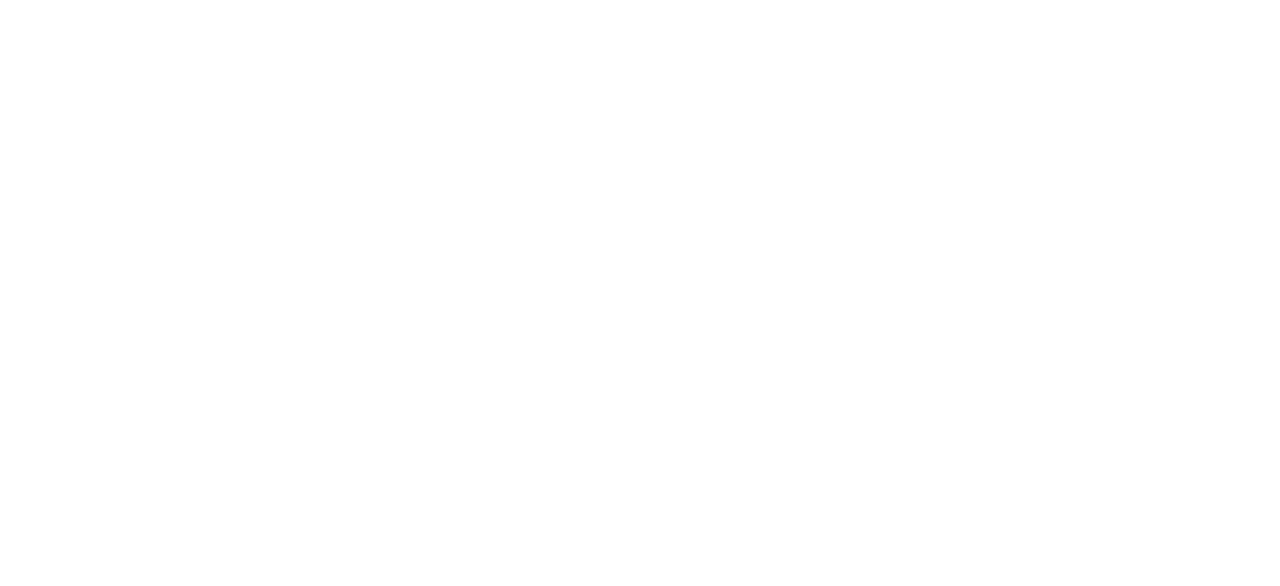
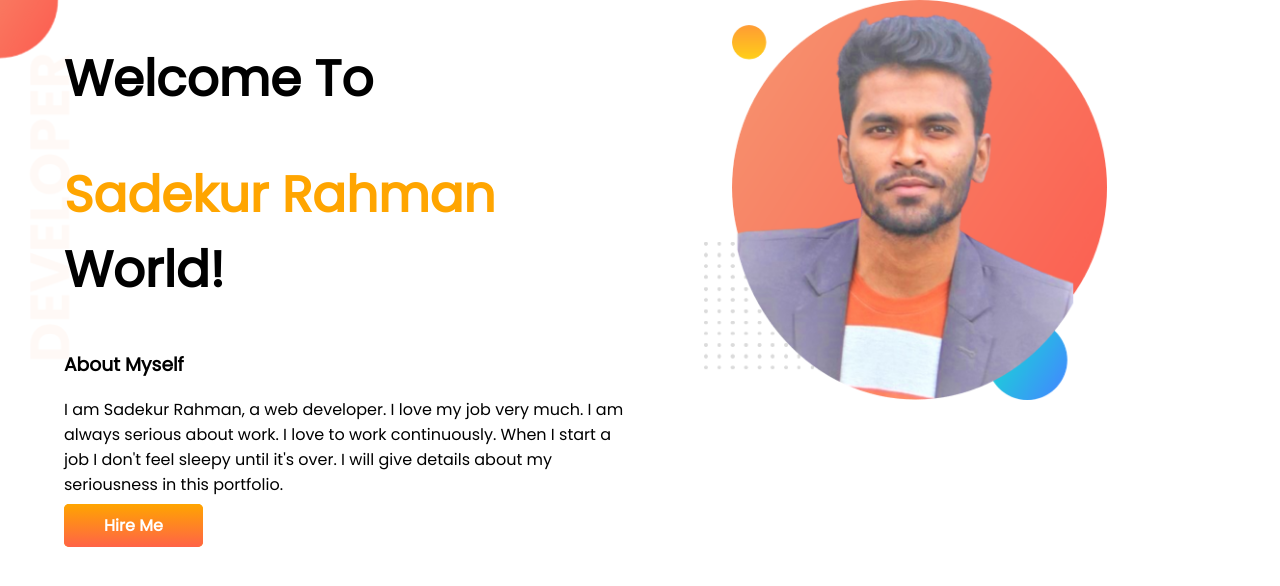
Before and after one commit to SadekurNiloy/developer-portfolio, a plain HTML site: page index.html in a window 1280 px wide. Drawn offline with Linux system fonts and the light colour scheme.

Commit message:
all files are commited

```diff
--- a/index.html
+++ b/index.html
@@ -5,9 +5,23 @@
     <meta http-equiv="X-UA-Compatible" content="IE=edge">
     <meta name="viewport" content="width=device-width, initial-scale=1.0">
     <title>Sadekur Rahman Portfolio</title>
+    <link rel="preconnect" href="https://fonts.googleapis.com">
+    <link rel="preconnect" href="https://fonts.gstatic.com" crossorigin>
+    <link href="https://fonts.googleapis.com/css2?family=Open+Sans:wght@300;400;500&family=Poppins&display=swap" rel="stylesheet">
     <link rel="stylesheet" href="style.css">
 </head>
 <body>
-
+    <section class="top-banner">
+        <div class="half-width">
+            <h1>welcome to</h1>
+            <h1><span class="orange-color">sadekur rahman</span> world!</h1>
+            <h3>about myself</h3>
+            <p>I am Sadekur Rahman, a web developer. I love my job very much. I am always serious about work. I love to work continuously. When I start a job I don't feel sleepy until it's over. I will give details about my seriousness in this portfolio.</p>
+            <a class="link-button" target="_blank" href="https://www.linkedin.com/in/sadekur-rahman-137342244/">hire me</a>
+        </div>
+        <div class="half-width">
+            <img src="images/sadik.png" alt="photos">
+        </div>
+    </section>
 </body>
 </html>
--- a/style.css
+++ b/style.css
@@ -0,0 +1,40 @@
+body {
+    margin: 0;
+    font-family: 'Open Sans', sans-serif;
+    font-family: 'Poppins', sans-serif;
+}
+h1 {
+    font-size: 50px;
+    text-transform: capitalize;
+}
+h3 {
+    text-transform: capitalize;
+}
+.orange-color {
+    color: orange;
+}
+section {
+    display: flex;
+}
+.half-width {
+    width: 50%;
+    padding-left: 5%;
+}
+.half-width img {
+    width: 70%;
+}
+.link-button {
+    text-decoration: none;
+    text-transform: capitalize;
+    padding: 10px 40px;
+    border-radius: 5px;
+    background-color: orange;
+    background-image: linear-gradient(orange, tomato);
+    color: #ffffff;
+    font-weight: 700;
+
+}
+.top-banner {
+    background-image: url(images/top-banner.png);
+    background-repeat: no-repeat;
+}
```
Also changed, not shown: images/dream-bg.png (added), images/exp-bg.png (added), images/jhankar.png (added), images/jhankar2.png (added), images/my-bg.png (added), images/my-bg2.png (added), images/sadik.png (added), images/sadik2.png (added), images/top-banner.png (added), showOff/sadik3.png (added), showOff/sadik4.png (added), 7 other files.
